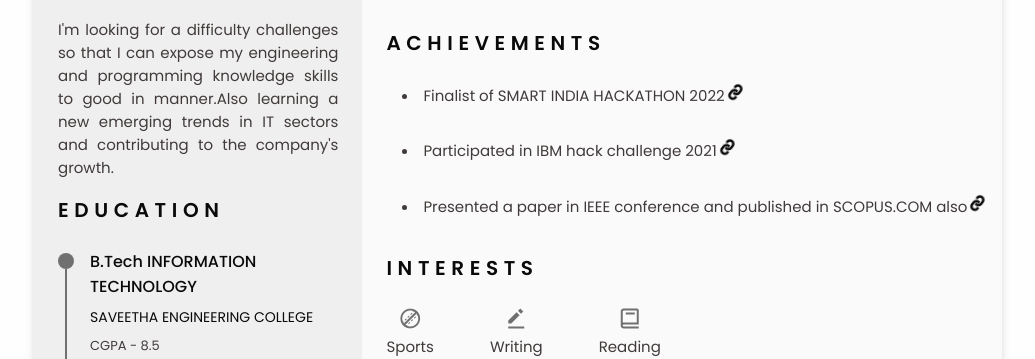
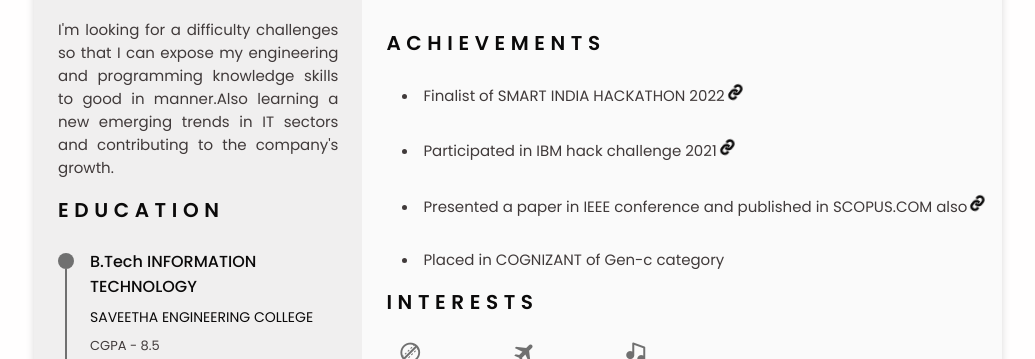
Before and after one commit to anand-stack/ANANDASAYANAM-K, a plain HTML site: page index.html in a window 1280 px wide. Shown: the part 593-952 px from the top of the page, without its empty margins (122-1157 px from the left). Drawn offline with nearby package versions, Linux system fonts and the light colour scheme.

Commit message:
Update index.html

```diff
--- a/index.html
+++ b/index.html
@@ -318,6 +318,10 @@
                                 <!--h3 class="certificate__title">Leadership</h3>-->
                                 <li class = "li_what_i_do" class="profile__description">Presented a paper in IEEE conference and published in SCOPUS.COM also<a class='section-title bx bx-link bx-tada' target="_blank" href="https://github.com/anand-stack/certificates/blob/main/IEEE%20CONFERENCE"></a></li>
                             </div>
+                            <div class="certificate__content">
+                                <!--h3 class="certificate__title">Leadership</h3>-->
+                                <li class = "li_what_i_do" class="profile__description">Placed in COGNIZANT of Gen-c category</li>
+                            </div>
                         </div>
                     </section>
                     <!--========== INTERESTS ==========-->
@@ -330,12 +334,12 @@
                                 <span class="interests__name">Sports</span>
                             </div>
                             <div class="interests__content">
-                                <i class='bx bxs-edit-alt interests__icon' ></i>
-                                <span class="interests__name">Writing</span>
+                                <i class='bx bxs-plane-alt interests__icon' ></i>
+                                <span class="interests__name">Traveling</span>
                             </div>
                             <div class="interests__content">
-                                <i class='bx bx-book interests__icon' ></i>
-                                <span class="interests__name">Reading</span>
+                                <i class='bx bxs-music interests__icon' ></i>
+                                <span class="interests__name">Music</span>
                             </div>
                         </div>
                     </section>
```
